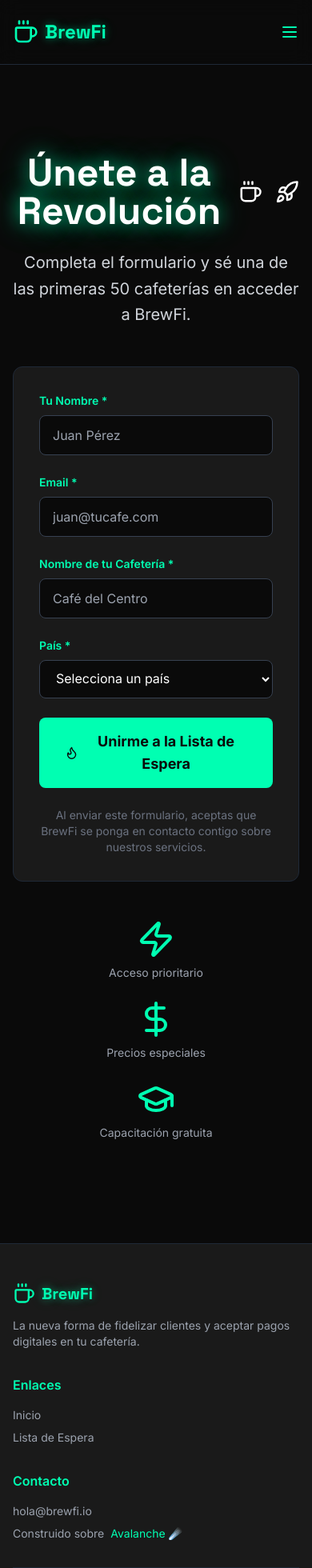
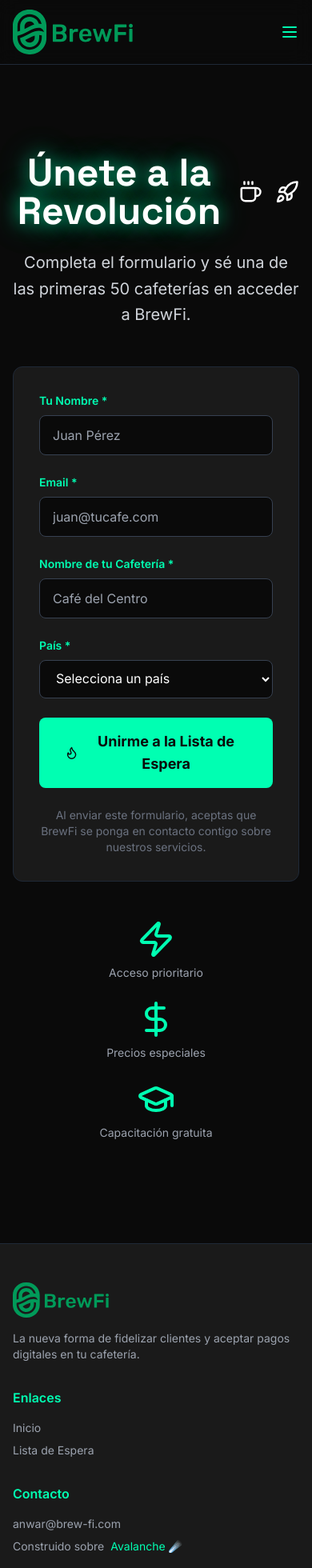
Before and after one commit to zleypner/brewfi_landing, a Next.js app: page /waitlist in a window 390 px wide. Shown: the top 1960 px of the page at 80% size. Built offline with nearby package versions, Linux system fonts and the light colour scheme.

Commit message:
[Update] docs

```diff
--- a/app/page.tsx
+++ b/app/page.tsx
@@ -250,10 +250,8 @@
       {/* Final CTA Section - Llamado a la Acción */}
       <section className="section-container bg-brewfi-darkGray/50 text-center">
         <div className="max-w-4xl mx-auto">
-          <h2 className="text-4xl md:text-6xl font-bold mb-6 glow-text font-grotesk flex items-center justify-center gap-4">
-            Las primeras 50 cafeterías tendrán acceso prioritario
-            <Coffee className="w-12 h-12 inline" />
-            <Rocket className="w-12 h-12 inline" />
+          <h2 className="text-4xl md:text-6xl font-bold mb-6 glow-text font-grotesk">
+            Solo las primeras 50 cafeterías tendrán acceso prioritario
           </h2>
           <p className="text-2xl text-gray-300 mb-12">
             No te quedes fuera.
--- a/components/Footer.tsx
+++ b/components/Footer.tsx
@@ -1,5 +1,5 @@
 import Link from "next/link";
-import { Coffee, Sparkles } from "lucide-react";
+import Image from "next/image";
 
 export default function Footer() {
   return (
@@ -8,12 +8,12 @@
         <div className="grid grid-cols-1 md:grid-cols-3 gap-8 mb-8">
           {/* Brand */}
           <div className="space-y-4">
-            <div className="flex items-center space-x-2">
-              <Coffee className="w-7 h-7 text-brewfi-green" />
-              <span className="text-xl font-bold font-grotesk text-brewfi-green glow-text-subtle">
-                BrewFi
-              </span>
-            </div>
+            <Image
+              src="/logo.svg"
+              alt="BrewFi Logo"
+              width={120}
+              height={50}
+            />
             <p className="text-gray-400 text-sm">
               La nueva forma de fidelizar clientes y aceptar pagos digitales en tu cafetería.
             </p>
@@ -41,8 +41,8 @@
             <h3 className="text-brewfi-green font-semibold mb-4">Contacto</h3>
             <ul className="space-y-2 text-sm text-gray-400">
               <li>
-                <a href="mailto:hola@brewfi.io" className="hover:text-brewfi-green transition-colors">
-                  hola@brewfi.io
+                <a href="mailto:anwar@brew-fi.com" className="hover:text-brewfi-green transition-colors">
+                  anwar@brew-fi.com
                 </a>
               </li>
               <li className="flex items-center space-x-2">
--- a/components/Navbar.tsx
+++ b/components/Navbar.tsx
@@ -2,7 +2,7 @@
 
 import Link from "next/link";
 import { useState } from "react";
-import { Coffee } from "lucide-react";
+import Image from "next/image";
 
 export default function Navbar() {
   const [isMobileMenuOpen, setIsMobileMenuOpen] = useState(false);
@@ -12,11 +12,14 @@
       <div className="max-w-7xl mx-auto px-4 sm:px-6 lg:px-8">
         <div className="flex items-center justify-between h-20">
           {/* Logo */}
-          <Link href="/" className="flex items-center space-x-2 group">
-            <Coffee className="w-8 h-8 text-brewfi-green" />
-            <span className="text-2xl font-bold font-grotesk text-brewfi-green glow-text-subtle group-hover:glow-text transition-all duration-300">
-              BrewFi
-            </span>
+          <Link href="/" className="flex items-center group">
+            <Image
+              src="/logo.svg"
+              alt="BrewFi Logo"
+              width={150}
+              height={60}
+              className="transition-all duration-300 group-hover:scale-105"
+            />
           </Link>
 
           {/* Desktop CTA */}
```
Also changed, not shown: public/logo.svg (added).
